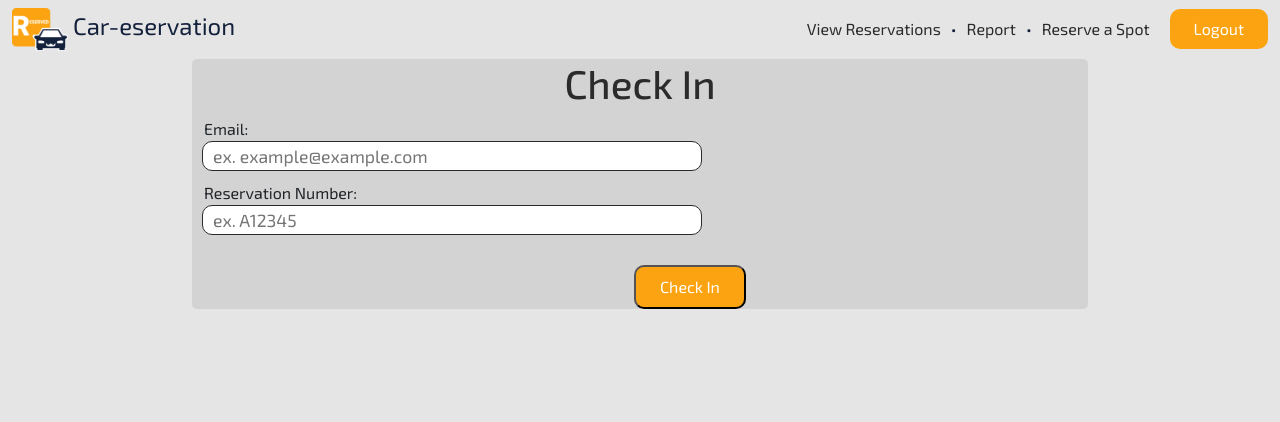
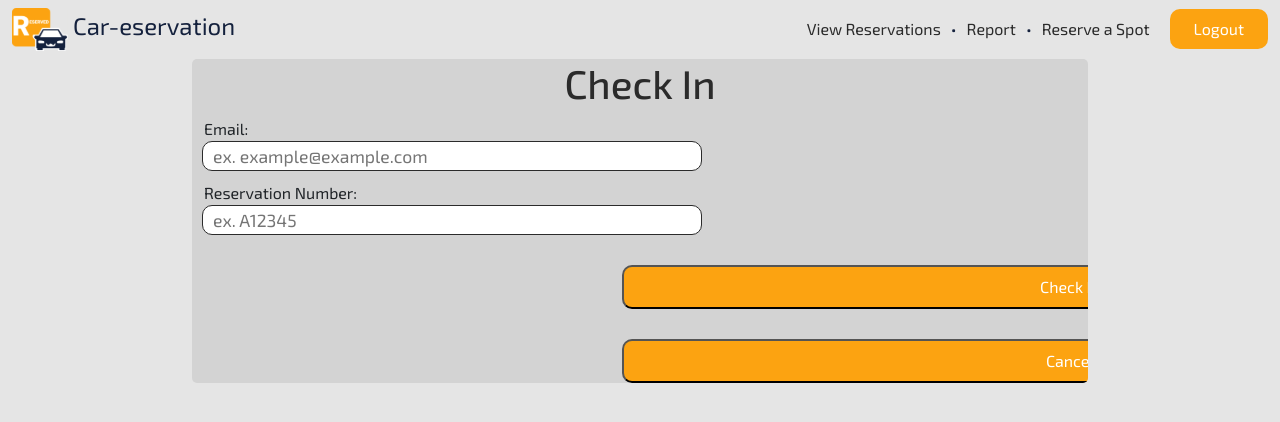
Before and after one commit to cmtnguyen/CS160-project, a React (Create React App) app: page /reservations in a window 1280 px wide. Shown: the top 422 px of the page. Built offline with nearby package versions, Linux system fonts and the light colour scheme; no server answers; sample sign-in values are in the browser's storage.

Commit message:
merge check in/cancel page

```diff
--- a/src/Components/Pages/ViewPage/ViewPage.jsx
+++ b/src/Components/Pages/ViewPage/ViewPage.jsx
@@ -37,9 +37,14 @@ const ViewPage = () => {
               placeholder="ex. A12345"
             />
           </Row>
+          <Row>
           <button className={styles.checkBtn} type="submit" href="/">
             Check In
           </button>
+          <button className={styles.checkBtn} type="submit" href="/">
+            Cancel
+          </button>
+          </Row>
         </Container>
       )}
     </Fragment>
```
